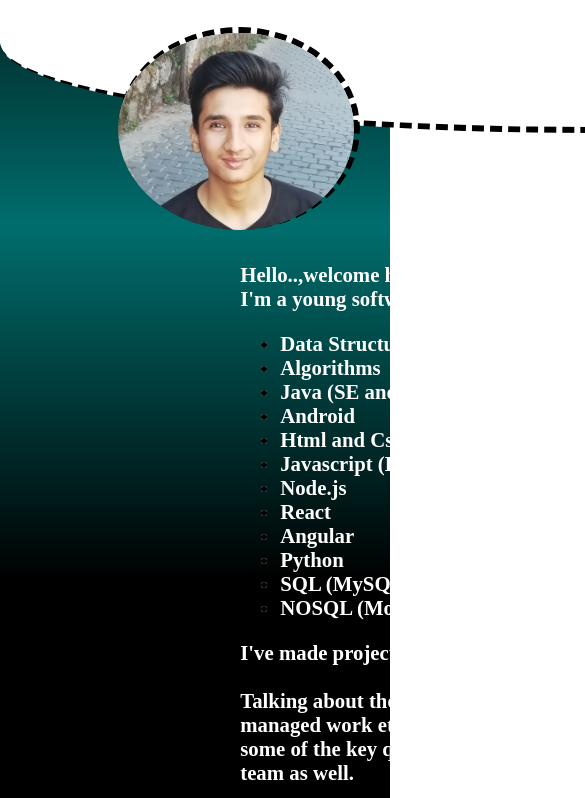
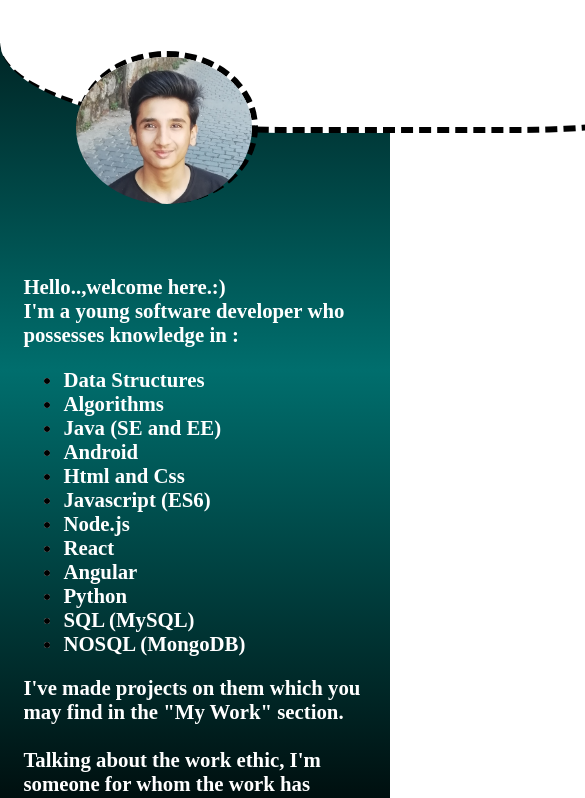
Before and after one commit to Rudra0711/Portfolio, a React (Create React App) app: page /aboutme in a window 390 px wide. Shown: the top 798 px of the page, 585 px wide, since content can reach past the window. Built offline with nearby package versions, Linux system fonts and the light colour scheme.

Commit message:
Still left

```diff
--- a/src/contents/aboutme/aboutme.css
+++ b/src/contents/aboutme/aboutme.css
@@ -26,7 +26,6 @@
   font-size: 480%;
   font-weight: bold;
 }
-
 #about{
   background: linear-gradient(to bottom,white 66%,white 1%);
   -webkit-background-clip: text;
@@ -40,7 +39,6 @@
   border-radius: 1%;
   font-size: 130%;
 }
-
 .picabt{
   border-top: 0.8vh dashed black;
   border-right: 0.8vh dashed black;
@@ -53,3 +51,20 @@
   margin-bottom: 0vh;
   object-fit: cover;
 }
+@media only screen and (max-width:600px){
+  .whole{
+    width:95vh;
+  }
+  .picabt{
+    margin-top: 21vh;
+    width: 22%;
+    margin-left: 9vh;
+  }
+  #about{
+    margin-left: 1%;
+    width: 90%;
+    padding: 4%;
+    margin-left: 2%;
+    /* padding-right: 4%; */
+  }
+}
--- a/src/contents/homepage/homepage.css
+++ b/src/contents/homepage/homepage.css
@@ -157,7 +157,7 @@
     font-size: 75%;
     width:45%;
     margin-top: -245%;
-    margin-bottom: 45%;
+    padding-top: -10%;
   }
   #descHeading{
     width:145%;
@@ -202,7 +202,7 @@
     margin-left: 90%;
     width: 6%;
     font-size: 80%;
-    margin-top: -205%;
+    margin-top: -208%;
     height: 36%;
     padding-top: 16%;
     padding-left: 1.5%;
```
